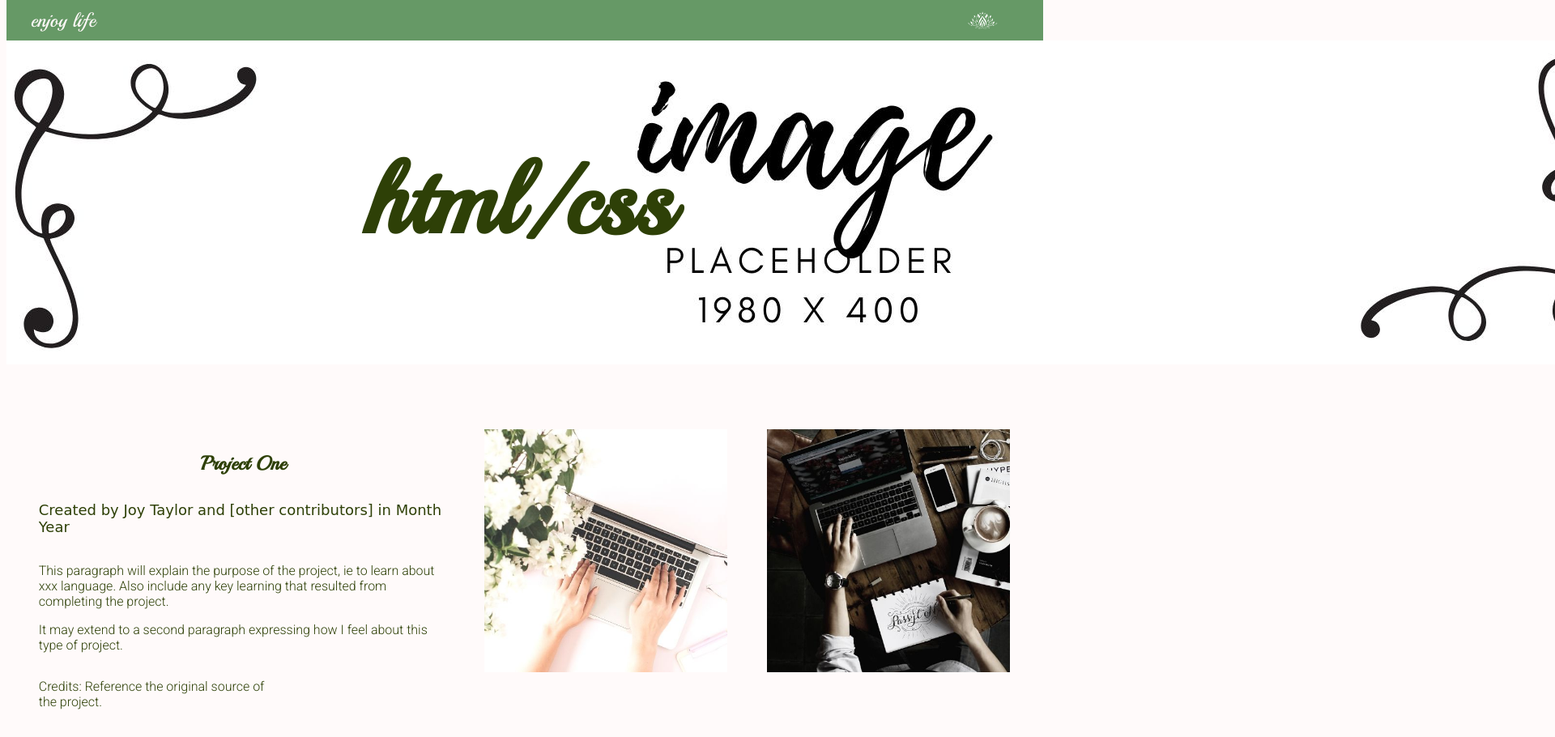
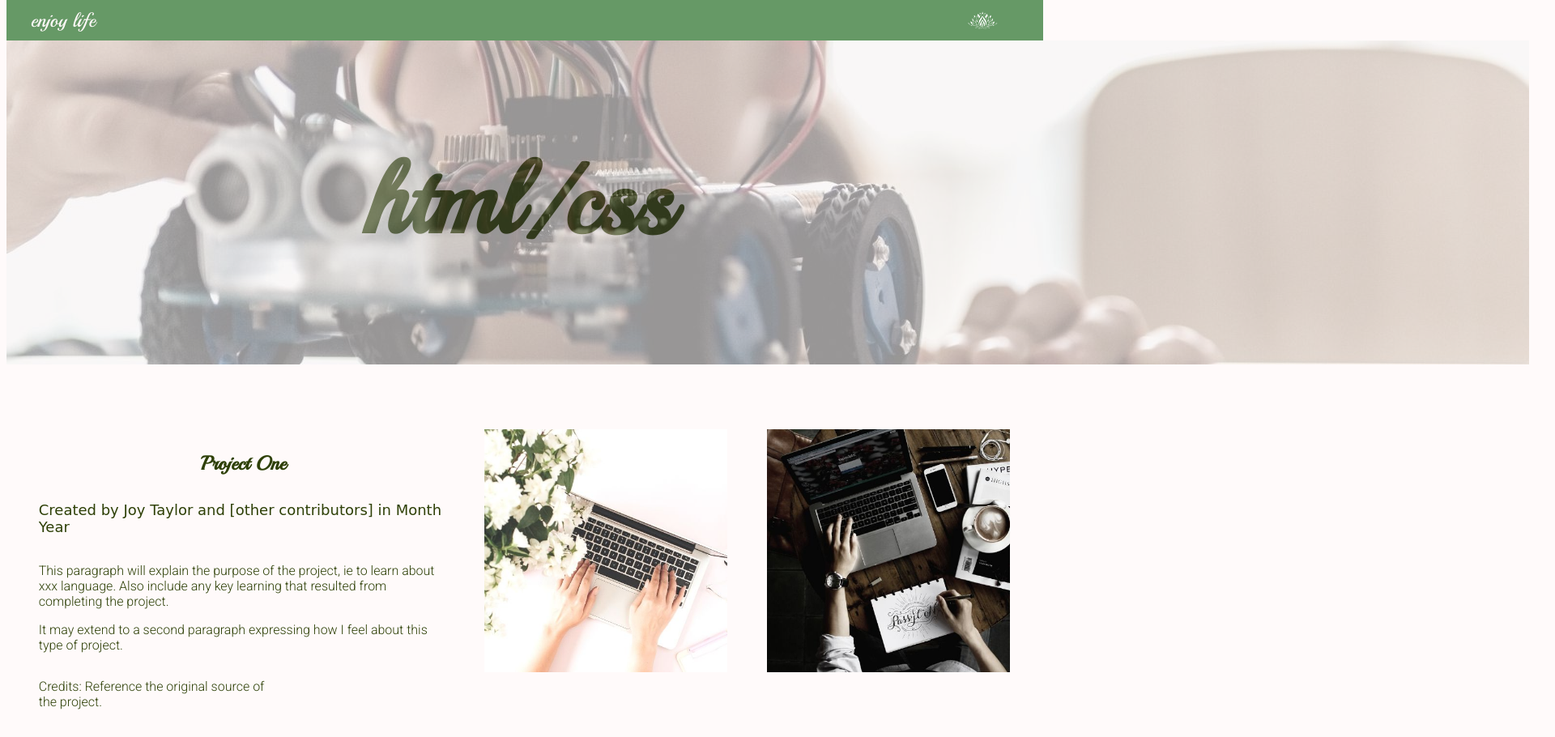
Before and after one commit to Jcat7414/jcat7414.github.io, a plain HTML site: page projects-html-css.html in a window 1280 px wide. Shown: the top 910 px of the page at 81% size, 1920 px wide, since content can reach past the window. Drawn offline with Linux system fonts and the light colour scheme; a web font is replaced by a local one.

Commit message:
Update image on html projects page

```diff
--- a/projects-html-css.html
+++ b/projects-html-css.html
@@ -45,7 +45,7 @@
             </nav>
 
             <div class="header-img">
-                <img class="home-image" src="Images/About Joy Placeholder 1980x400.jpg" alt="Placeholder image">
+                <img class="html-projects-image" src="Images/header-images/projects-1.jpg" alt="Close up image of a small robot with ultrasonic sensor and wheels">
             </div>
             <h1>html/css</h1>
         </header>
--- a/styles.css
+++ b/styles.css
@@ -240,6 +240,10 @@ h3 {
 }
 
 /* Style for Project Specific Language Page content section */
+.html-projects-image {
+  opacity: 0.5;
+}
+
 .project-details {
   display: flex;
   flex-direction: column;
```
